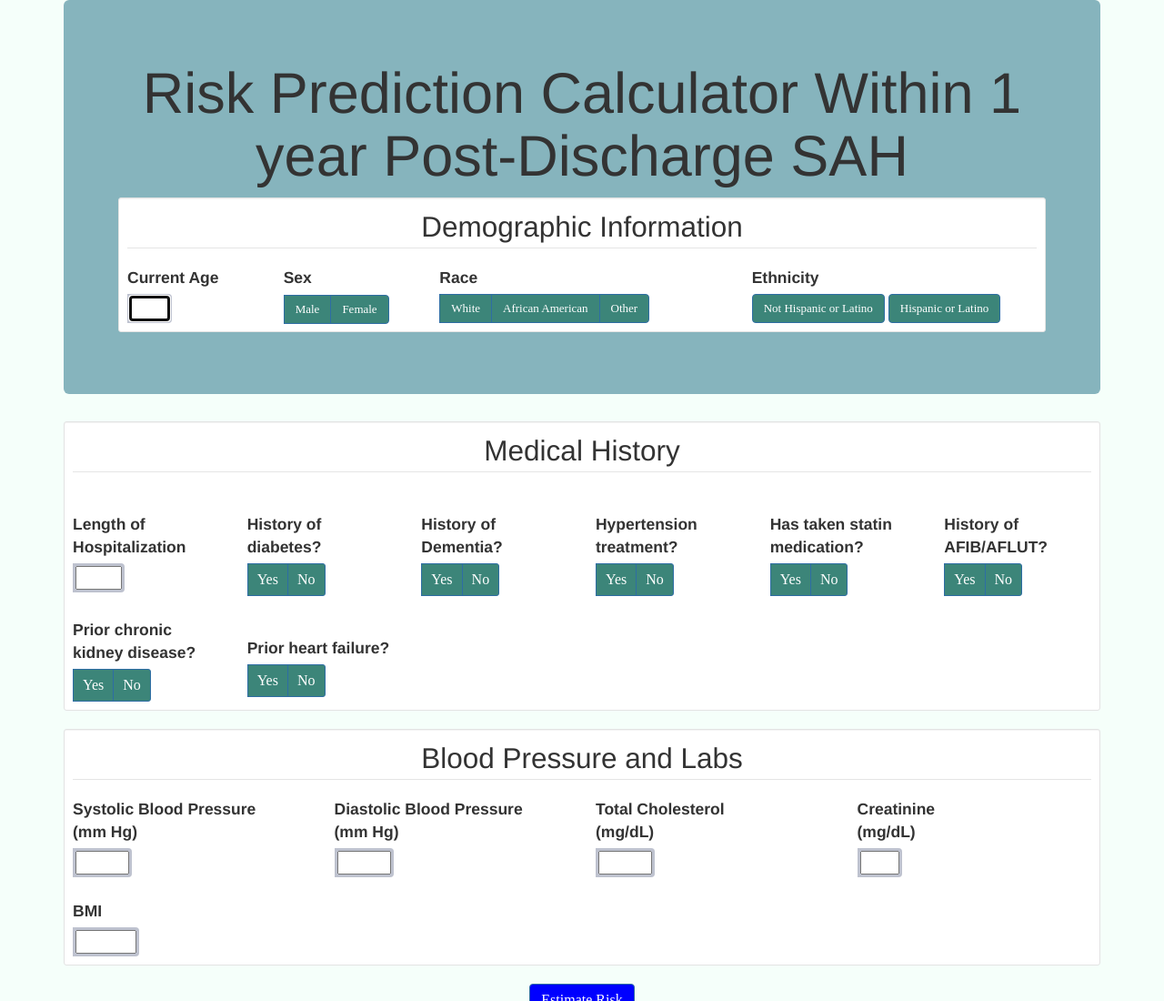
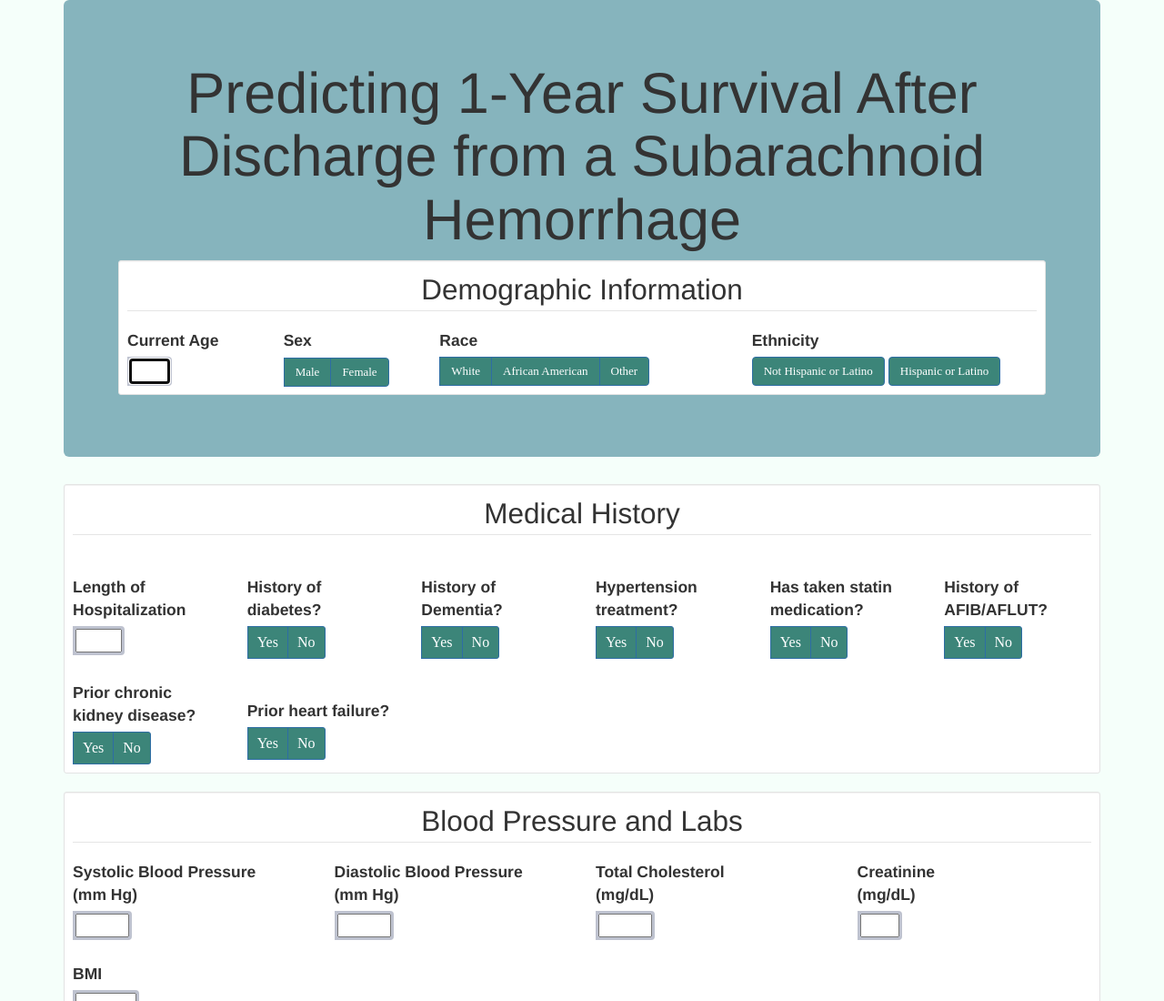
Before and after one commit to BOS-MAV/strokemortalitySAH1yr, a plain HTML site: page index.html in a window 1280 px wide. Shown: the top 1100 px of the page at 91% size. Drawn offline with nearby package versions, Linux system fonts and the light colour scheme.

Commit message:
Change title

```diff
--- a/index.html
+++ b/index.html
@@ -21,7 +21,7 @@
         <form id ="myForm" >
             <div class ="container">
                 <div class="jumbotron clearfix">
-                    <h1 class = "head-center">Risk Prediction Calculator Within 1 year Post-Discharge SAH</h1>
+                    <h1 class = "head-center">Predicting 1-Year Survival After Discharge from a Subarachnoid Hemorrhage</h1>
                     <div class="well well-sm">
                         <legend class = "block-legend">Demographic Information</legend>
 
```
